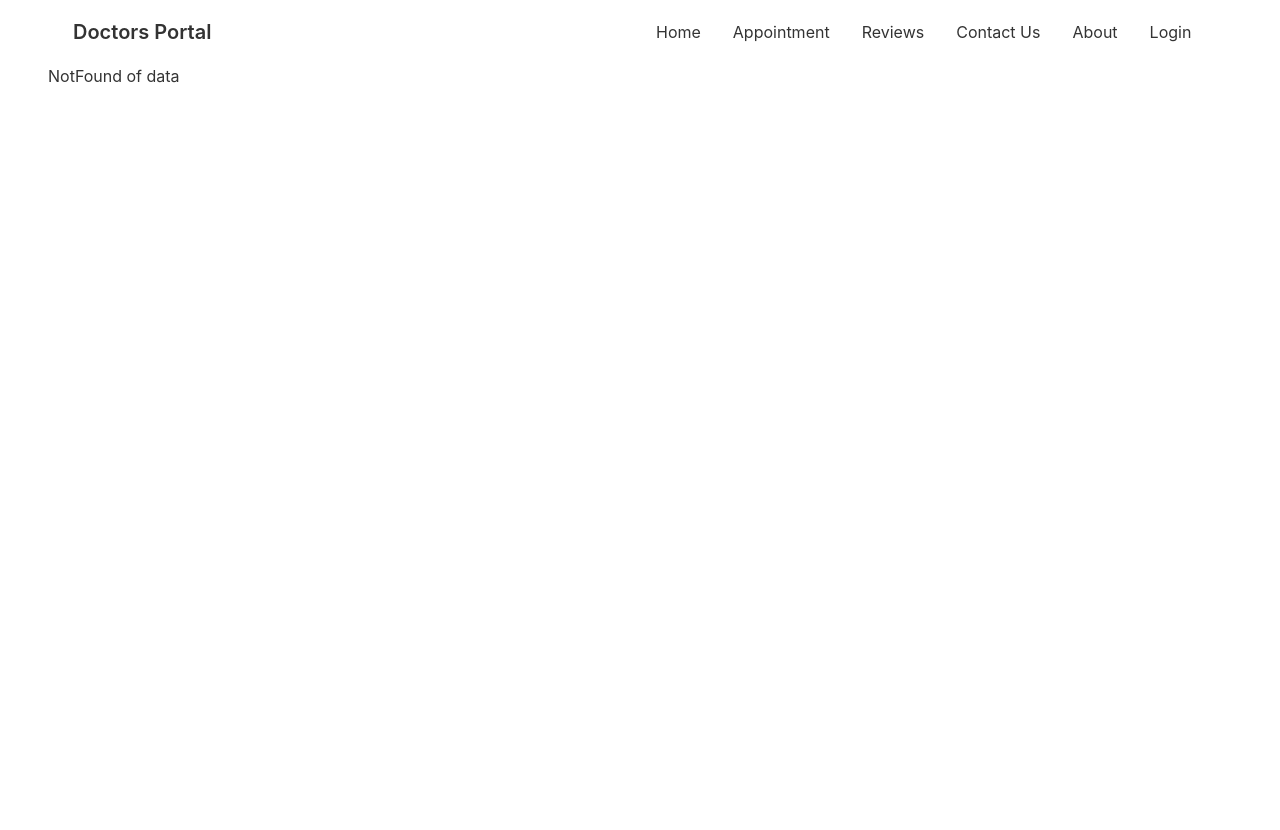
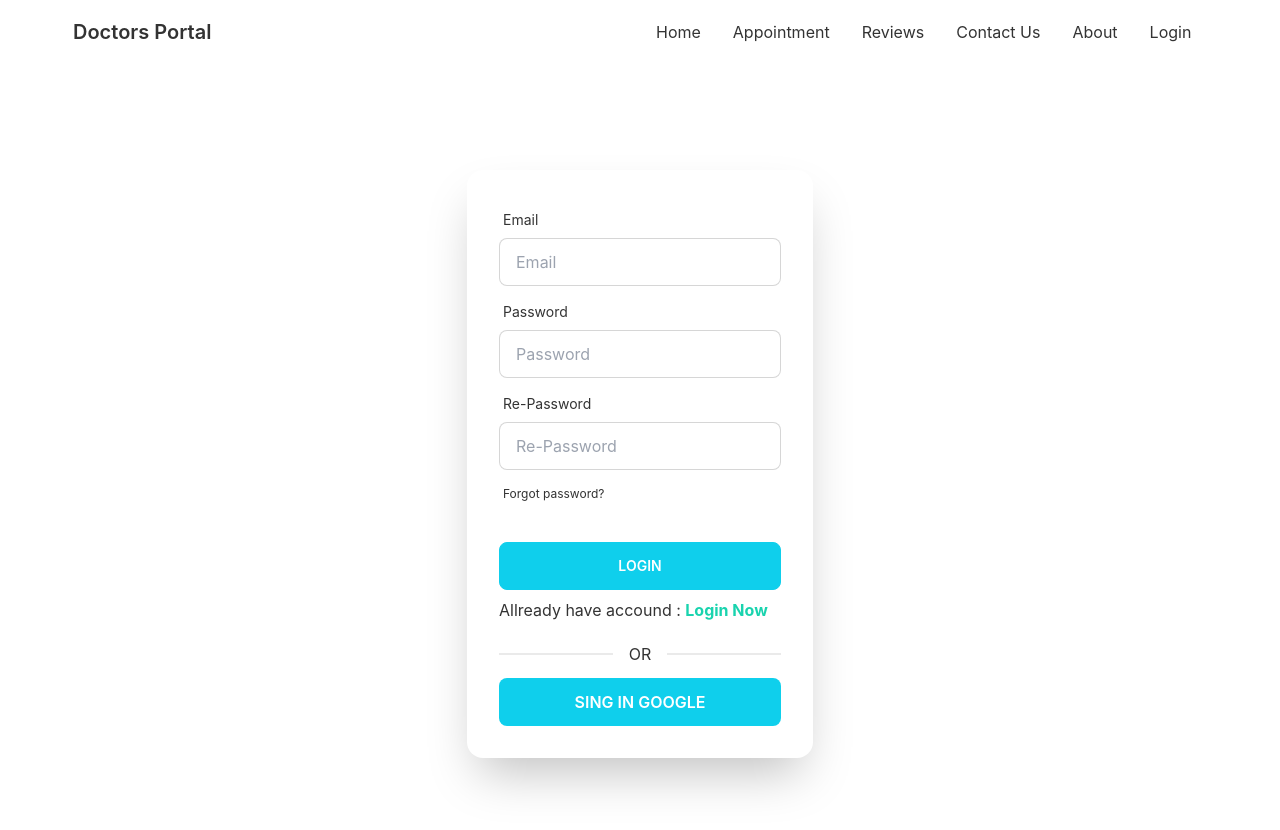
Before and after one commit to suzitsarkar27/Doctor-protole, a React (Create React App) app: page /reagister in a window 1280 px wide. Shown: the top 830 px of the page. Before the commit the page ends 800 px from the top, so only its background shows below. Built offline with nearby package versions, Linux system fonts and the light colour scheme.

Commit message:
login-apge

```diff
--- a/package.json
+++ b/package.json
@@ -8,10 +8,12 @@
     "@testing-library/user-event": "^13.5.0",
     "daisyui": "^2.15.0",
     "date-fns": "^2.28.0",
+    "firebase": "^9.8.1",
     "react": "^18.1.0",
     "react-datepicker": "^4.7.0",
     "react-day-picker": "^8.0.5",
     "react-dom": "^18.1.0",
+    "react-firebase-hooks": "^5.0.3",
     "react-router-dom": "^6.3.0",
     "react-scripts": "5.0.1",
     "web-vitals": "^2.1.4"
--- a/src/App.js
+++ b/src/App.js
@@ -9,6 +9,7 @@ import Contact from "./Pages/Home/Contact/Contact";
 import About from "./Pages/Home/About/About";
 import Login from "./Pages/Home/Login/Login";
 import NotFound from "./Pages/Sheard/NotFound/NotFound";
+import SingUp from "./Pages/Home/SingUp/SingUp";
 
 function App() {
   return (
@@ -25,6 +26,7 @@ function App() {
         <Route path="/contact" element={<Contact></Contact>}></Route>
         <Route path="/about" element={<About></About>}></Route>
         <Route path="/login" element={<Login></Login>}></Route>
+        <Route path="/reagister" element={<SingUp></SingUp>}></Route>
         <Route path="*" element={<NotFound></NotFound>}></Route>
       </Routes>
     </div>
--- a/src/Pages/Home/AppoinmentReviews/AppoinmentReviews.js
+++ b/src/Pages/Home/AppoinmentReviews/AppoinmentReviews.js
@@ -1,5 +1,6 @@
 import React from "react";
 import img from "../../../assets/images/doctor.png";
+import bg from "../../../assets/images/bg.png";
 const Appointments = () => {
   return (
     <div class="footer p-10 bg-neutral text-neutral-content mt-20">
--- a/src/Pages/Home/Appointment/AblileAppoinmtnet.js
+++ b/src/Pages/Home/Appointment/AblileAppoinmtnet.js
@@ -7,13 +7,13 @@ const AblileAppoinmtnet = ({ date }) => {
   const [service, setService] = useState([]);
   const [treatment, setTreatment] = useState(null);
   useEffect(() => {
-    fetch("data.json")
+    fetch(`http://localhost:5000/data`)
       .then((res) => res.json())
       .then((data) => setService(data));
   }, []);
   return (
     <div>
-      <h4 className="text-center text-secondary text-2xl mb-5">
+      <h4 className="text-center text-secondary text-2xl mb-5 mt-10">
         Available Appoinment on {format(date, "PP")}
       </h4>
       <div className="grid grid-cols-1 md:grid-cols-2 lg:grid-cols-3 gap-5">
--- a/src/Pages/Home/Appointment/AppoinmentBanner.js
+++ b/src/Pages/Home/Appointment/AppoinmentBanner.js
@@ -1,10 +1,18 @@
 import React, { useState } from "react";
 import chair from "../../../assets/images/chair.png";
+import bg from "../../../assets/images/bg.png";
 import { DayPicker } from "react-day-picker";
 import "react-day-picker/dist/style.css";
 const AppoinmentBanner = ({ date, setDate }) => {
   return (
-    <div class="hero min-h-screen ">
+    <div
+      style={{
+        background: `url(${bg})`,
+        backgroundRepeat: "no-repeat",
+        backgroundSize: "cover",
+      }}
+      class="hero min-h-screen "
+    >
       <div class="hero-content flex-col lg:flex-row-reverse">
         <img src={chair} class="max-w-sm rounded-lg shadow-2xl" />
         <div>
--- a/src/Pages/Home/Login/Login.js
+++ b/src/Pages/Home/Login/Login.js
@@ -1,7 +1,86 @@
 import React from "react";
+import {
+  useSignInWithEmailAndPassword,
+  useSignInWithGoogle,
+} from "react-firebase-hooks/auth";
+import { Link, useNavigate } from "react-router-dom";
+import auth from "../../../UseFirebse/Firebase.init";
 
 const Login = () => {
-  return <div>this si login component</div>;
+  const [signInWithGoogle, user, loading, error] = useSignInWithGoogle(auth);
+  const [signInWithEmailAndPassword] = useSignInWithEmailAndPassword(auth);
+
+  const navigate = useNavigate();
+
+  const handelSubmit = (e) => {
+    e.preventDefault();
+    const email = e.target.email.value;
+    const password = e.target.password.value;
+    signInWithEmailAndPassword(email, password);
+    navigate("/home");
+  };
+
+  if (user) {
+    console.log(user);
+    navigate("/home");
+  }
+  return (
+    <div className="flex justify-center items-center h-screen">
+      <div class="hero min-h-screen ">
+        <div class="hero-content flex-col lg:flex-row-reverse ">
+          <div class="card flex-shrink-0 w-full max-w-sm shadow-2xl  w-96 bg-base-100">
+            <form onSubmit={handelSubmit} class="card-body">
+              <div class="form-control">
+                <label class="label">
+                  <span class="label-text">Email</span>
+                </label>
+                <input
+                  type="text"
+                  placeholder="email"
+                  name="email"
+                  class="input input-bordered"
+                />
+              </div>
+              <div class="form-control">
+                <label class="label">
+                  <span class="label-text">Password</span>
+                </label>
+                <input
+                  type="text"
+                  placeholder="password"
+                  name="password"
+                  class="input input-bordered"
+                />
+                <label class="label">
+                  <a href="#" class="label-text-alt link link-hover">
+                    Forgot password?
+                  </a>
+                </label>
+              </div>
+              <div class="form-control mt-6">
+                <button class="btn btn-primary text-white">Login</button>
+              </div>
+              <p>
+                l have a no account :
+                <Link to={"/reagister"} className="text-secondary font-bold">
+                  Reagister Now
+                </Link>{" "}
+              </p>
+              <div class="flex flex-col w-full border-opacity-50">
+                <div class="divider">OR</div>
+              </div>
+              <button
+                onClick={() => signInWithGoogle()}
+                className="btn btn-primary text-white"
+              >
+                Sing In Google
+              </button>
+            </form>
+          </div>
+        </div>
+      </div>
+    </div>
+  );
 };
 
 export default Login;
--- /dev/null
+++ b/src/Pages/Home/SingUp/SingUp.js
@@ -0,0 +1,96 @@
+import React, { useRef } from "react";
+import {
+  useCreateUserWithEmailAndPassword,
+  useSignInWithGoogle,
+} from "react-firebase-hooks/auth";
+import { Link } from "react-router-dom";
+import auth from "../../../UseFirebse/Firebase.init";
+
+const SingUp = () => {
+  const emailRef = useRef("");
+  const passwordRef = useRef("");
+  const repasswordRef = useRef("");
+
+  const [createUserWithEmailAndPassword, user, loading, error] =
+    useCreateUserWithEmailAndPassword(auth);
+  const [signInWithGoogle] = useSignInWithGoogle(auth);
+
+  const handelSubmit = (e) => {
+    e.preventDefault();
+    const email = emailRef.current.value;
+    const password = passwordRef.current.value;
+    const repassword = repasswordRef.current.value;
+    createUserWithEmailAndPassword(email, password, repassword);
+    console.log(email, password, repassword);
+  };
+  return (
+    <div className="flex justify-center items-center h-screen">
+      <div class="hero min-h-screen ">
+        <div class="hero-content flex-col lg:flex-row-reverse ">
+          <div class="card flex-shrink-0 w-full max-w-sm shadow-2xl w-96     bg-base-100">
+            <form onSubmit={handelSubmit} class="card-body">
+              <div class="form-control">
+                <label class="label">
+                  <span class="label-text">Email</span>
+                </label>
+                <input
+                  type="email"
+                  placeholder="Email"
+                  ref={emailRef}
+                  class="input input-bordered"
+                />
+              </div>
+              <div class="form-control">
+                <label class="label">
+                  <span class="label-text">Password</span>
+                </label>
+                <input
+                  type="password"
+                  placeholder="Password"
+                  ref={passwordRef}
+                  class="input input-bordered"
+                />
+              </div>
+              <div class="form-control">
+                <label class="label">
+                  <span class="label-text">Re-Password</span>
+                </label>
+                <input
+                  type="password"
+                  ref={repasswordRef}
+                  placeholder="Re-Password"
+                  class="input input-bordered"
+                />
+                <label class="label">
+                  <a href="#" class="label-text-alt link mt-2 link-hover">
+                    Forgot password?
+                  </a>
+                </label>
+              </div>
+              <div class="form-control mt-6">
+                <button class="btn btn-primary text-white">Login</button>
+              </div>
+              <p>
+                Allready have accound :{" "}
+                <Link to={"/login"} className="text-secondary font-bold">
+                  Login Now
+                </Link>
+              </p>
+              <div class="flex flex-col w-full border-opacity-50">
+                <div class="divider">OR</div>
+                <input
+                  type="submit"
+                  onClick={() => signInWithGoogle()}
+                  value={"Sing In Google"}
+                  class="input input-bordered btn btn-primary text-white"
+                />
+              </div>
+            </form>
+          </div>
+        </div>
+      </div>
+    </div>
+  );
+};
+
+export default SingUp;
--- /dev/null
+++ b/src/Pages/RequreAuth/RequreAuth.js
@@ -0,0 +1,16 @@
+import React from "react";
+import { useAuthState } from "react-firebase-hooks/auth";
+import { Navigate, useLocation } from "react-router-dom";
+import auth from "../../UseFirebse/Firebase.init";
+
+const RequreAuth = ({ children }) => {
+  const [user] = useAuthState(auth);
+  const location = useLocation();
+
+  if (!auth.user) {
+    return <Navigate to="/login" state={{ from: location }} replace />;
+  }
+  return children;
+};
+
+export default RequreAuth;
--- /dev/null
+++ b/src/UseFirebse/Firebase.init.js
@@ -0,0 +1,30 @@
+// Import the functions you need from the SDKs you need
+import { initializeApp } from "firebase/app";
+import { getAuth } from "firebase/auth";
+
+// TODO: Add SDKs for Firebase products that you want to use
+// https://firebase.google.com/docs/web/setup#available-libraries
+
+// Your web app's Firebase configuration
+// const firebaseConfig = {
+//   apiKey: process.env.REACT_APP_API_KEY,
+//   authDomain: process.env.REACT_APP_AUTH_DOMAIN,
+//   projectId: process.env.REACT_APP_PROJECT_ID,
+//   storageBucket: process.env.REACT_APP_STORAGE_BUCKET,
+//   messagingSenderId: process.env.REACT_APP_MESSAGING_SENDER_ID,
+//   appId: process.env.REACT_APP_APPID,
+// };
+
+const firebaseConfig = {
+  apiKey: "AIzaSyB7RN2fhjsoS9i2FUt8MmDN5CLHznlvGiU",
+  authDomain: "doctors-portal-94570.firebaseapp.com",
+  projectId: "doctors-portal-94570",
+  storageBucket: "doctors-portal-94570.appspot.com",
+  messagingSenderId: "775920085765",
+  appId: "1:775920085765:web:6d0385bf324b7cfba8656c",
+};
+
+// Initialize Firebase
+const app = initializeApp(firebaseConfig);
+const auth = getAuth(app);
+export default auth;
```
Also changed, not shown: 1 other file (tests, documents, lock files or other folders).
